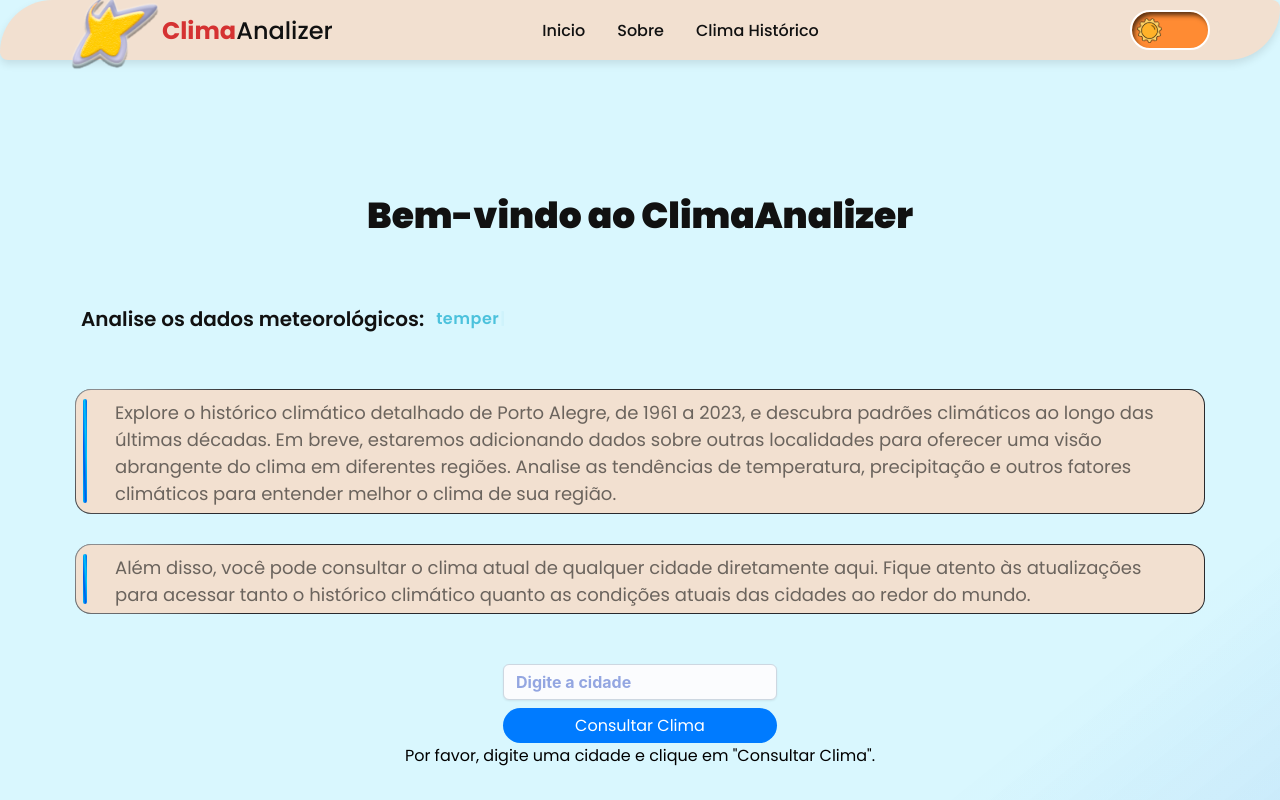
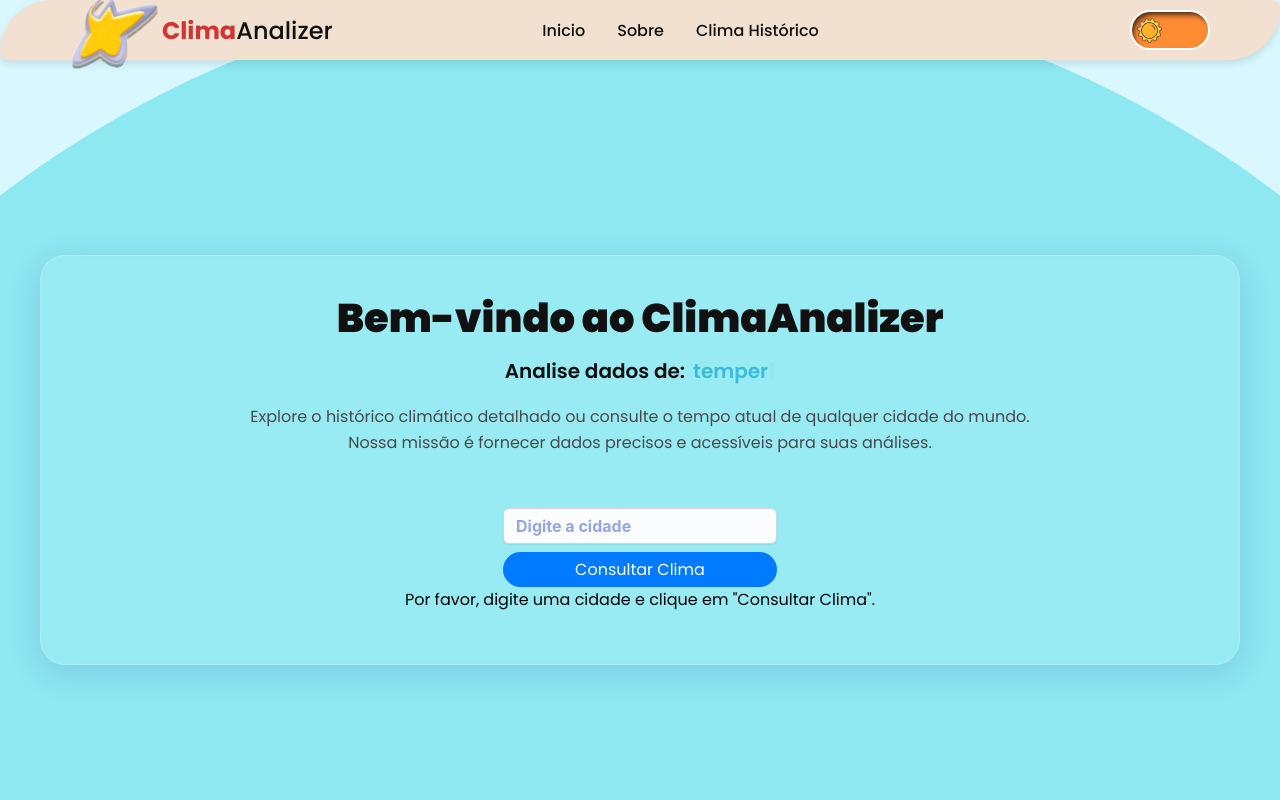
Before and after one commit to alanledur1/ClimaAnalizer_WebSite_FullStack, a React (Create React App) app: page / in a window 1280 px wide. Shown: the top 800 px of the page. Built offline with nearby package versions, Linux system fonts and the light colour scheme.

Commit message:
alteration homePage#4

```diff
--- a/src/components/home/home.jsx
+++ b/src/components/home/home.jsx
@@ -1,388 +1,181 @@
 import React, { useState } from 'react';
-import styled, { keyframes } from 'styled-components';
+import styled, { keyframes, css } from 'styled-components';
 import Typewriter from "typewriter-effect";
 
-//
-import { darkTheme, lightTheme } from '../../utils/Themes';
+// Importe seus componentes filhos. Certifique-se que os caminhos estão corretos.
 import ApiResultClima from '../../services/apiCity';
 import { WeatherDetails } from '../weatherTemp/WeatherDetails';
 import WeatherResult from '../weatherTemp/WeatherResult';
+// Para os temas, você pode passar as cores diretamente ou usar o ThemeProvider do styled-components
+// import { darkTheme, lightTheme } from '../../utils/Themes';
 
 
-// Container principal da página inicial, ajustado para centralizar seu conteúdo
-const ContentHome = styled.div`
-  display: flex;
-  height: 100%;
-  align-items: center;
-  justify-content: center;
-  position: relative;
-  top: 35px;
-  @media screen and (min-width: 1026px) {
-    height: 100vh;
-  }
-`;
-
-// Container principal do conteúdo, com estilo para centralização e ajuste responsivo
-const Content = styled.div`
-  display: flex;
-  width: 100%;
-  max-width: 1200px;
-  margin: 0 auto;
-  justify-content: flex-start;
-  overflow: hidden;
-  position: relative;
-  padding: 35px;
-  flex-direction: column;
-  flex-wrap: wrap;
-  background-color: ${({ theme }) => theme.bg} opacity: 0.5;
-  border-radius: 20px;
-  @media (max-width: 748px;) {
-    padding: 10px;
-    gap: 8px;
-    width: 300px;
-  }
-  @media screen and (max-width: 900px) {
-    margin-bottom: 10px;
-    padding: 16px;
-    margin-top: 30px;
-    display: block;
-  }
-  @media screen and (max-width: 600px) {
-    margin-bottom: 10px;
-    padding: 16px;
-    margin-top: 30px;
-    display: block;
-  }
-  @media screen and (max-width: 378px) {
-    font-size: 16px;
-    line-height: 28px;
-    margin-bottom: 10px;
-    flex-direction: column;
-    padding: 16px;
-    margin-top: 30px;
-    display: block;
-    height: 100%;
-  }
-
-`;
-
-// Container para detalhes da coluna, usa flexbox para disposição vertical
-const ColumnDetails = styled.div`
-  display: flex;
-  width: 100%;
-  flex-direction: column;
-`;
-
-// Título principal com animação de letras e estilo responsivo
-const TitleWrapper = styled.h1`
-  display: flex;
-  width: 100%;
-  justify-content: center;
-  padding: 6px;
-  margin-bottom: 30px;
-  color: ${({ theme }) => theme.text_primary};
-  font-size: 36px;
-  font-weight: 900;
-  border-radius: 5px;
-
-  @media (max-width: 900px) {
-    font-size: 22px;
-  }
-
-  @media screen and (max-width: 600px) {
-    font-size: 16px;
-    margin-bottom: 10px;
-    margin-top: 10px;
-    justify-content: center;
-    display: flex;
-  }
-
-  @media screen and (max-width: 378px) {
-    font-size: 16px;
-    margin-bottom: 10px;
-    margin-top: 0px;
-    justify-content: center;
-    display: flex;
-  }
-  no-translate {
-    translate: no;
-  }
-`;
-
-// Animação de movimento das letras
+// --- Animações ---
 const moveLetters = keyframes`
   0% { transform: translateY(0); }
   50% { transform: translateY(-10px); }
   100% { transform: translateY(0); }
 `;
 
-// Estilo para cada letra do título com animação
-const Letter = styled.span`
+const fadeIn = keyframes`
+  from {
+    opacity: 0;
+    transform: translateY(20px);
+  }
+  to {
+    opacity: 1;
+    transform: translateY(0);
+  }
+`;
+
+// --- Componentes de Estilo ---
+
+// Container principal que ocupa a tela inteira
+const PageContainer = styled.div`
+  display: flex;
+  justify-content: center;
+  align-items: center;
+  min-height: 100vh;
+  padding: 2rem 1rem;
+  box-sizing: border-box;
+  /* Adicione um fundo gradiente ou uma imagem para o efeito de vidro funcionar bem */
+  background: ${({ theme }) => theme.bg}; /* Usando a cor de fundo do seu tema */
+`;
+
+// O "cartão de vidro" que contém todo o conteúdo
+const GlassCard = styled.div`
+  width: 100%;
+  max-width: 1200px;
+  background: rgba(255, 255, 255, 0.1); /* Cor base para o efeito de vidro */
+  backdrop-filter: blur(15px);
+  -webkit-backdrop-filter: blur(15px);
+  border-radius: 25px;
+  border: 1px solid rgba(255, 255, 255, 0.2);
+  padding: 2rem;
+  box-shadow: 0 8px 32px 0 rgba(31, 38, 135, 0.15);
+  display: flex;
+  flex-direction: column;
+  gap: 2rem;
+
+  @media (max-width: 768px) {
+    padding: 1.5rem;
+    backdrop-filter: blur(8px);
+    -webkit-backdrop-filter: blur(8px);
+  }
+`;
+
+// Seção de boas-vindas
+const HeroSection = styled.div`
+  text-align: center;
+`;
+
+const Title = styled.h1`
+  color: ${({ theme }) => theme.text_primary};
+  font-size: 2.5rem;
+  font-weight: 900;
+  margin-bottom: 0.5rem;
+
+  @media (max-width: 768px) {
+    font-size: 1.8rem;
+  }
+`;
+
+const AnimatedLetter = styled.span`
   display: inline-block;
   animation: ${moveLetters} 0.5s ease-in-out;
   animation-delay: ${({ $delay }) => $delay};
 `;
 
-// Componente Título com animação de letras
-const Title = () => (
-  <TitleWrapper translate="no"> {/* Adiciona o atributo translate="no" */}
-    {"Bem-vindo ao ClimaAnalizer".split("").map((char, index) => (
-      <React.Fragment key={index}>
-        <Letter $delay={`${index * 0.1}s`}>
-          {char}
-        </Letter>
-        {char === " " && <span>&nbsp;</span>} {/* Adiciona um espaço entre as palavras */}
-      </React.Fragment>
-    ))}
-  </TitleWrapper>
-);
-
-// Loop de texto com animação de digitação
 const TextLoop = styled.div`
   display: flex;
-    gap: 12px;
-    padding: 6px;
-    margin-bottom: 30px;
-    line-height: 68px;
-    font-size: 20px;
+  justify-content: center;
+  gap: 0.5rem;
+  font-size: 1.25rem;
   font-weight: 600;
   color: ${({ theme }) => theme.text_primary};
-    @media screen and (max-width: 960px) {
-      text-align: center;
-    }
+  min-height: 2rem; /* Evita pulos de layout */
 
-    @media screen and (max-width: 600px) {
-      font-size: 16px;
-      margin-bottom: 16px;
-      margin-bottom: 10px;
-      justify-content: center;
   .static-text {
-        display: none;
-      }
-    }
-    @media screen and (max-width: 378px) {
-      font-size: 12px;
-      margin-bottom: 10px;
-      justify-content: center;
-      .static-text {
+    @media (max-width: 600px) {
       display: none;
     }
   }
 `;
 
-// Descrição com estilo e efeitos de borda
-const Description = styled.div`
-  display: flex;
-  width: 100%;
-  flex-direction: column;
-  isolation: isolate;
-  position: relative;
-  overflow: hidden;
-  margin-bottom: 30px;
-  padding: 0.65rem 0.25rem 0.4rem 1.25rem;
-  line-height: 1.5;
-  background: #29292c;
-  border-radius: 1rem;
-  font-family: 'Gill Sans', 'Gill Sans MT', Calibri, 'Trebuchet MS', sans-serif;
-  font-size: 18px;
-  --color: #32a6ff;
-  --gradient: linear-gradient(to right top, #00c6fb, #005bea, #00c6fb, #005bea);
-  &:before {
-    position: absolute;
-    content: "";
-    inset: 0.0625rem;
-    border-radius: 0.9375rem;
-    background: ${({ theme }) => theme.card_light};
-    z-index: 2;
-  }
-  &:after {
-    width: 0.25rem;
-    position: absolute;
-    content: "";
-    inset: 0.65rem auto 0.65rem 0.5rem;
-    border-radius: 0.125rem;
-    background: var(--gradient);
-    transition: transform 300ms ease;
-    z-index: 4;
-  }
-  &:hover:after {
-    transform: translateX(0.15rem)
-  }
-  @media screen and (max-width: 600px) {
-    font-size: 15px;
-    line-height: 20px;
-    margin-bottom: 15px;
-  }
-  @media screen and (max-width: 378px) {
-    font-size: 12px;
-    line-height: 20px;
-    margin-bottom: 15px;
-  }
-
+const Span = styled.span`
+  color: ${({ theme }) => theme.primary};
 `;
 
-// Corpo da descrição com efeito de hover
-const DescriptionBody = styled.p`
-  color: ${({ theme }) => theme.text_primary+99};
-  padding: 0 1.25rem;
-  transition: transform 300ms ease;
-  z-index: 5;
-  &:hover {
-    transform: translateX(0.25rem)
-  }
+// Seção de descrição
+const Description = styled.p`
+  max-width: 800px;
+  margin: 1rem auto 0 auto;
+  line-height: 1.6;
+  color: ${({ theme }) => theme.text_secondary};
+  font-size: 1rem;
 `;
 
-// Descrição com efeito de brilho
-const DescriptionGlow = styled.div`
-  width: 20rem;
-  height: 20rem;
-  position: absolute;
-  opacity: 0;
-  z-index: 3;
-  background: radial-gradient(circle closest-side at center, white, transparent);
-  transform: translate(-50%, -50%);
-  transition: opacity 300ms ease;
-  &:hover{
-    opacity: 0.1;
-  }
+// Container para a seção do clima
+const WeatherSection = styled.div`
+  display: flex;
+  flex-direction: column;
+  gap: 2rem;
+  animation: ${fadeIn} 0.8s ease-out forwards;
 `;
 
-// Descrição com borda de brilho
- const DescriptionBorderGlow = styled.div`
-  width: 20rem;
-  height: 20rem;
-  position: absolute;
-  opacity: 0.5;
-  z-index: 1;
-  background: radial-gradient(circle closest-side at center, white, transparent);
-  transform: translate(-50%, -50%);
-  transition: opacity 300ms ease;
-  &:hover {
-    opacity: 0.1;
-  }
+// Container para a busca
+const SearchContainer = styled.div`
+  display: flex;
+  justify-content: center;
 `;
 
- // Estilo para elementos com destaque
- const Span = styled.span`
- color: ${({ theme }) => theme.primary};
- font-weight: 600;
- cursor: pointer;
- font-family: 'Montserrat', sans-serif;
- font-size: 16px;
- letter-spacing: 0.5px;
+// Container para os resultados do clima, usando Grid para um layout mais robusto
+const WeatherDashboard = styled.div`
+  display: grid;
+  grid-template-columns: repeat(auto-fit, minmax(300px, 1fr));
+  gap: 2rem;
 
- opacity: 0.9; /* Opacidade padrão */
+  /* Animação para quando os componentes filhos aparecerem */
+  ${({ show }) => show && css`
+    & > * {
+      animation: ${fadeIn} 0.6s ease-out forwards;
+    }
+  `}
 `;
 
 
+// --- Componente Principal ---
 
-// Texto estático que será ocultado em dispositivos móveis
-const StaticText = styled.div`
-    display: flex;
-`;
+export const Home = ({ isDark, theme }) => { // Recebe o tema como prop
+  const [weatherData, setWeatherData] = useState(null);
 
-// Container para a descrição climática com estilo responsivo
-const DescriptionClima = styled.div`
-    display: flex;
-    width: 100%;
-    height: auto;
-    border-radius: 10px;
-    flex-wrap: wrap;
-
-  @media screen and (max-width: 900px) {
-      font-size: 22px;
-  }
-
-  @media screen and (max-width: 600px) {
-    font-size: 16px;
-    margin-bottom: 10px;
-    margin-top: 10px;
-    flex-direction: column;
-  }
-
-  @media screen and (max-width: 378px) {
-    font-size: 16px;
-    margin-bottom: 10px;
-    margin-top: 0px;
-    flex-direction: column;
-  }
-`;
-
-// Container de busca de cidade
-const SearchCity = styled.div`
-  width: 100%;
-  height: 30%;
-  display: flex;
-  justify-content: center;
-  align-items: center;
-`;
-
-// Descrição da cidade com estilo responsivo
-const DescriptionCity = styled.div`
-  width: 50%;
-  height: 80%;
-  display: flex;
-  flex-direction: column; /* Alinha os itens verticalmente */
-  align-items: center; /* Centraliza o conteúdo horizontalmente */
-  padding: 10px; /* Adiciona um pouco de preenchimento */
-  box-sizing: border-box; /* Inclui padding e border no cálculo da largura e altura */
-      @media screen and (max-width: 960px) {
-      text-align: center;
-    }
-
-    @media screen and (max-width: 600px) {
-      width: 100%;
-      padding: 0px;
-    }
-    @media screen and (max-width: 378px) {
-    width: 100%;
-    padding: 0px;
-    }
-`;
-
-// Detalhes climáticos com estilo responsivo
-const ClimateDetails = styled.div`
-  width: 50%;
-  height: 80%;
-  display: flex;
-  flex-direction: column; /* Alinha os itens verticalmente */
-  align-items: center; /* Centraliza o conteúdo horizontalmente */
-  padding: 10px; /* Adiciona um pouco de preenchimento */
-  box-sizing: border-box; /* Inclui padding e border no cálculo da largura e altura */
-  @media screen and (max-width: 960px) {
-  }
-
-  @media screen and (max-width: 600px) {
-      width: 100%;
-      padding: 0px;
-  }
-  @media screen and (max-width: 378px) {
-  width: 100%;
-  padding: 0px;
-
-  }
-`;
-
-// Componente principal da página inicial
-export const Home = ({ isDark }) => {
-  const [WeatherData, setWeatherData] = useState(null);
-
-  // Função para atualizar os dados do clima
-  const handleDataFeath = (data) => {
+  const handleDataFetch = (data) => {
     setWeatherData(data);
   };
 
+  const renderAnimatedTitle = (text) => {
+    return text.split("").map((char, index) => (
+      <React.Fragment key={index}>
+        {char === " " ? (
+          <span>&nbsp;</span>
+        ) : (
+          <AnimatedLetter $delay={`${index * 0.05}s`}>{char}</AnimatedLetter>
+        )}
+      </React.Fragment>
+    ));
+  };
+
   return (
-    <ContentHome id='inicio'>
-      <Content>
-      <Title>Bem-vindo ao ClimaAnalizer</Title>
-        <ColumnDetails>
+    <PageContainer theme={theme}>
+      <GlassCard>
+        <HeroSection>
+          <Title>{renderAnimatedTitle("Bem-vindo ao ClimaAnalizer")}</Title>
           <TextLoop>
-             <StaticText className='static-text'>Analise os dados meteorológicos:</StaticText>
-            <Span translate="no">
+            <div className='static-text'>Analise dados de:</div>
+            <Span>
               <Typewriter
                 options={{
-                  strings:["precipitação", "temperatura mínima e máxima", "horas de sol", "umidade relativa", "velocidade do vento"],
+                  strings: ["precipitação", "temperatura", "umidade", "vento"],
                   autoStart: true,
                   loop: true,
                 }}
@@ -390,29 +183,26 @@ export const Home = ({ isDark }) => {
             </Span>
           </TextLoop>
           <Description>
-              <DescriptionGlow></DescriptionGlow>
-              <DescriptionBorderGlow></DescriptionBorderGlow>
-              <DescriptionBody>Explore o histórico climático detalhado de Porto Alegre, de 1961 a 2023, e descubra padrões climáticos ao longo das últimas décadas.
-Em breve, estaremos adicionando dados sobre outras localidades para oferecer uma visão abrangente do clima em diferentes regiões. Analise as tendências de temperatura, precipitação e outros fatores climáticos para entender melhor o clima de sua região.</DescriptionBody>
+            Explore o histórico climático detalhado ou consulte o tempo atual de qualquer cidade do mundo. Nossa missão é fornecer dados precisos e acessíveis para suas análises.
           </Description>
-            <Description>
-              <DescriptionGlow></DescriptionGlow>
-              <DescriptionBorderGlow></DescriptionBorderGlow>
-              <DescriptionBody>Além disso, você pode consultar o clima atual de qualquer cidade diretamente aqui. Fique atento às atualizações para acessar tanto o histórico climático quanto as condições atuais das cidades ao redor do mundo.</DescriptionBody>
-            </Description>
-            <DescriptionClima>
-              <SearchCity>
-                <ApiResultClima onDataFetch={handleDataFeath}/>
-              </SearchCity>
-              <DescriptionCity>
-                {WeatherData && <WeatherResult data={WeatherData} isDark={isDark} darkTheme={darkTheme} lightTheme={lightTheme} />}
-              </DescriptionCity>
-              <ClimateDetails>
-                {WeatherData && <WeatherDetails data={WeatherData} isDark={isDark} darkTheme={darkTheme} lightTheme={lightTheme}/>}
-              </ClimateDetails>
-            </DescriptionClima>
-        </ColumnDetails>
-      </Content>
-    </ContentHome>
+        </HeroSection>
+
+        <WeatherSection>
+          <SearchContainer>
+            <ApiResultClima onDataFetch={handleDataFetch} />
+          </SearchContainer>
+
+          {/* O dashboard só é renderizado se houver dados */}
+          {weatherData && (
+            <WeatherDashboard show={!!weatherData}>
+              {/* Componente principal com o resultado da cidade */}
+              <WeatherResult data={weatherData} theme={theme} />
+              {/* Detalhes adicionais como umidade, vento, etc. */}
+              <WeatherDetails data={weatherData} theme={theme} />
+            </WeatherDashboard>
+          )}
+        </WeatherSection>
+      </GlassCard>
+    </PageContainer>
   );
 };
```
Lines whose indentation alone changed are shown as unchanged.
